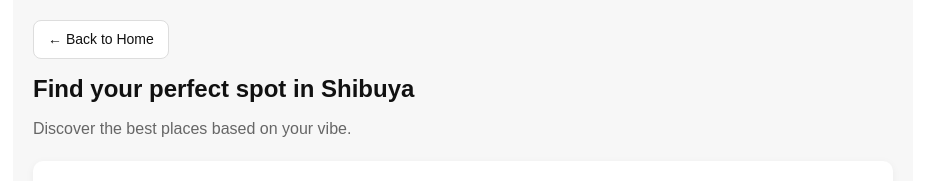
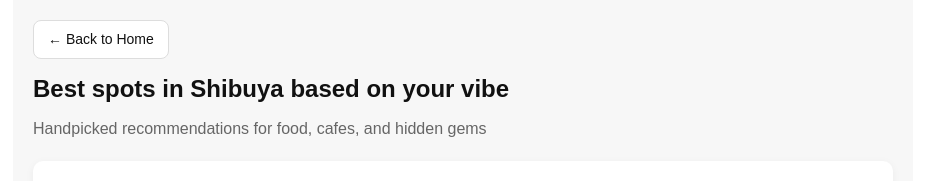
Before and after one commit to katznor/spotranking-app, a Next.js app: page /shibuya-finder in a window 1280 px wide. Shown: the top 181 px of the page, without its empty margins (177-1102 px from the left). Built offline with nearby package versions, Linux system fonts and the light colour scheme; no server answers; the database is empty.

Commit message:
fix build

```diff
--- a/app/shibuya-finder/page.tsx
+++ b/app/shibuya-finder/page.tsx
@@ -2,10 +2,6 @@
 
 import { useState, useEffect } from "react";
 import { useRouter } from "next/navigation";
-
-<h2 style={{ fontSize: "20px", fontWeight: "bold" }}>
-  Best spots in Shibuya for your vibe
-</h2>
 
 type Spot = {
   name: string;
@@ -172,10 +168,10 @@ const topHotel = hotels.reduce((best, h) => {
         fontWeight: "bold",
         marginBottom: "10px"
       }}>
-      Find your perfect spot in Shibuya
+      Best spots in Shibuya based on your vibe
       </h1>
       <p style={{ color: "#666", marginBottom: "20px" }}>
-        Discover the best places based on your vibe.
+        Handpicked recommendations for food, cafes, and hidden gems
       </p>
 
       {/* 入力UI */}
```
